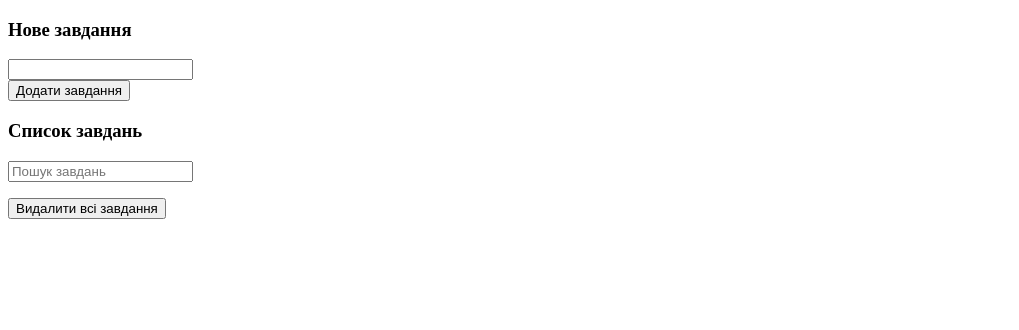
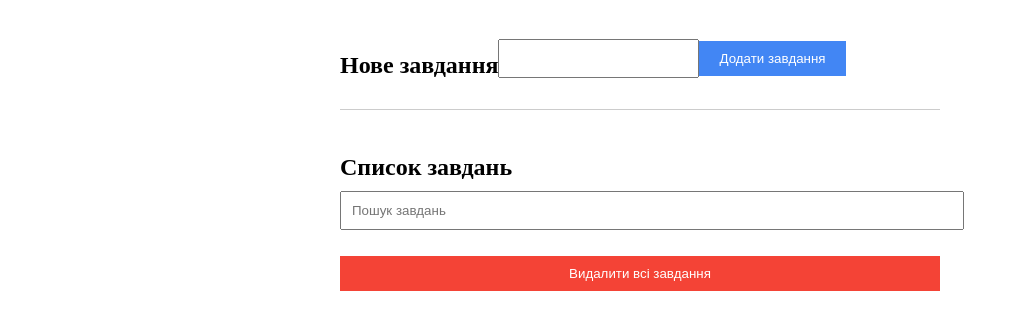
Before and after one commit to zen1tsuu/code-js, a plain HTML site: page workshop-todolist/index.html in a window 1280 px wide. Shown: the whole page, without its empty margins (0-1019 px from the left). Drawn offline with Linux system fonts and the light colour scheme.

Commit message:
Added some style

```diff
--- a/workshop-todolist/index.css
+++ b/workshop-todolist/index.css
@@ -1,3 +1,69 @@
 ul {
     list-style-type: none;
 }
+.container {
+    max-width: 600px;
+    margin: 0 auto;
+    padding: 20px;
+}
+
+.task-title {
+    font-size: 24px;
+    margin-bottom: 10px;
+}
+
+.create-task-block {
+    margin-bottom: 20px;
+}
+
+.create-task-form {
+    display: flex;
+    align-items: center;
+}
+
+.task-input {
+    flex-grow: 1;
+    padding: 10px;
+}
+
+.btn {
+    padding: 10px 20px;
+    background-color: #4286f4;
+    color: #fff;
+    border: none;
+    cursor: pointer;
+}
+
+.filter-task-block {
+    border-top: 1px solid #ccc;
+    padding-top: 20px;
+}
+
+.filter-input {
+    width: 100%;
+    padding: 10px;
+    margin-bottom: 10px;
+}
+
+.collection {
+    list-style: none;
+    padding: 0;
+}
+
+.collection-item {
+    display: flex;
+    justify-content: space-between;
+    align-items: center;
+    padding: 10px;
+    border-bottom: 1px solid #ccc;
+}
+
+.clear-tasks {
+    display: block;
+    width: 100%;
+    padding: 10px;
+    background-color: #f44336;
+    color: #fff;
+    border: none;
+    cursor: pointer;
+}
```
